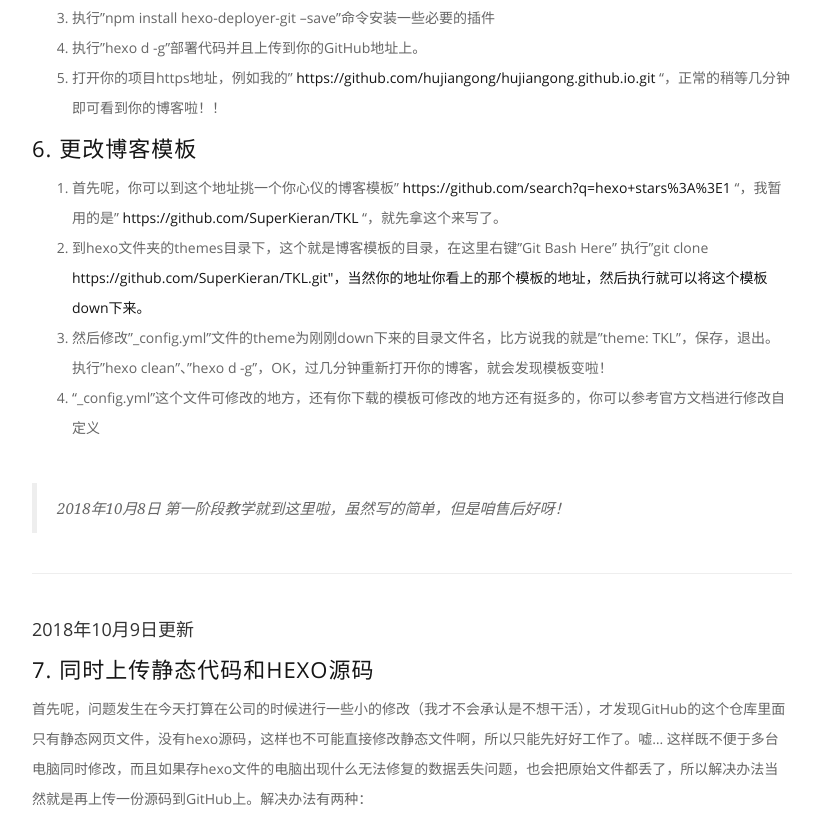
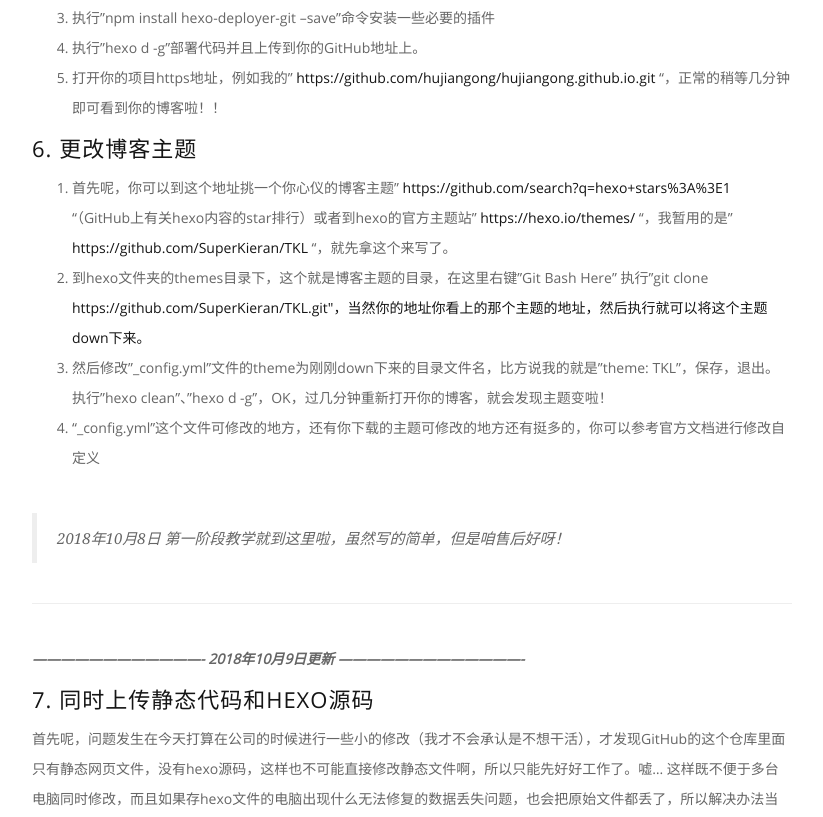
Before and after one commit to hujiangong/hujiangong.github.io, a plain HTML site: page 2018/10/08/To汪仔的个人博客搭建指南/index.html in a window 1280 px wide. Shown: the part 1949-2766 px from the top of the page, without its empty margins (228-1051 px from the left). Drawn offline with Linux system fonts and the light colour scheme.

Commit message:
Site updated: 2018-10-09 23:49:03

```diff
--- a/2018/10/08/To汪仔的个人博客搭建指南/index.html
+++ b/2018/10/08/To汪仔的个人博客搭建指南/index.html
@@ -211,20 +211,21 @@
 <li>执行”hexo d -g”部署代码并且上传到你的GitHub地址上。</li>
 <li>打开你的项目https地址，例如我的” <a href="https://github.com/hujiangong/hujiangong.github.io.git" target="_blank" rel="noopener">https://github.com/hujiangong/hujiangong.github.io.git</a> “，正常的稍等几分钟即可看到你的博客啦！！</li>
 </ol>
-<h2 id="6-更改博客模板"><a href="#6-更改博客模板" class="headerlink" title="6. 更改博客模板"></a>6. 更改博客模板</h2><ol>
-<li>首先呢，你可以到这个地址挑一个你心仪的博客模板” <a href="https://github.com/search?q=hexo+stars%3A%3E1" target="_blank" rel="noopener">https://github.com/search?q=hexo+stars%3A%3E1</a> “，我暂用的是” <a href="https://github.com/SuperKieran/TKL" target="_blank" rel="noopener">https://github.com/SuperKieran/TKL</a> “，就先拿这个来写了。</li>
-<li>到hexo文件夹的themes目录下，这个就是博客模板的目录，在这里右键”Git Bash Here” 执行”git clone <a href="https://github.com/SuperKieran/TKL.git&quot;，当然你的地址你看上的那个模板的地址，然后执行就可以将这个模板down下来。" target="_blank" rel="noopener">https://github.com/SuperKieran/TKL.git&quot;，当然你的地址你看上的那个模板的地址，然后执行就可以将这个模板down下来。</a></li>
-<li>然后修改”_config.yml”文件的theme为刚刚down下来的目录文件名，比方说我的就是”theme: TKL”，保存，退出。执行”hexo clean”、”hexo d -g”，OK，过几分钟重新打开你的博客，就会发现模板变啦！</li>
-<li>“_config.yml”这个文件可修改的地方，还有你下载的模板可修改的地方还有挺多的，你可以参考官方文档进行修改自定义</li>
+<h2 id="6-更改博客主题"><a href="#6-更改博客主题" class="headerlink" title="6. 更改博客主题"></a>6. 更改博客主题</h2><ol>
+<li>首先呢，你可以到这个地址挑一个你心仪的博客主题” <a href="https://github.com/search?q=hexo+stars%3A%3E1" target="_blank" rel="noopener">https://github.com/search?q=hexo+stars%3A%3E1</a> “（GitHub上有关hexo内容的star排行）或者到hexo的官方主题站” <a href="https://hexo.io/themes/" target="_blank" rel="noopener">https://hexo.io/themes/</a> “，我暂用的是” <a href="https://github.com/SuperKieran/TKL" target="_blank" rel="noopener">https://github.com/SuperKieran/TKL</a> “，就先拿这个来写了。</li>
+<li>到hexo文件夹的themes目录下，这个就是博客主题的目录，在这里右键”Git Bash Here” 执行”git clone <a href="https://github.com/SuperKieran/TKL.git&quot;，当然你的地址你看上的那个主题的地址，然后执行就可以将这个主题down下来。" target="_blank" rel="noopener">https://github.com/SuperKieran/TKL.git&quot;，当然你的地址你看上的那个主题的地址，然后执行就可以将这个主题down下来。</a></li>
+<li>然后修改”_config.yml”文件的theme为刚刚down下来的目录文件名，比方说我的就是”theme: TKL”，保存，退出。执行”hexo clean”、”hexo d -g”，OK，过几分钟重新打开你的博客，就会发现主题变啦！</li>
+<li>“_config.yml”这个文件可修改的地方，还有你下载的主题可修改的地方还有挺多的，你可以参考官方文档进行修改自定义</li>
 </ol>
 <blockquote>
 <p>2018年10月8日 第一阶段教学就到这里啦，虽然写的简单，但是咱售后好呀！</p>
 </blockquote>
 <hr>
-<h4 id="2018年10月9日更新"><a href="#2018年10月9日更新" class="headerlink" title="2018年10月9日更新"></a>2018年10月9日更新</h4><h2 id="7-同时上传静态代码和hexo源码"><a href="#7-同时上传静态代码和hexo源码" class="headerlink" title="7. 同时上传静态代码和hexo源码"></a>7. 同时上传静态代码和hexo源码</h2><p>首先呢，问题发生在今天打算在公司的时候进行一些小的修改（我才不会承认是不想干活），才发现GitHub的这个仓库里面只有静态网页文件，没有hexo源码，这样也不可能直接修改静态文件啊，所以只能先好好工作了。嘘… 这样既不便于多台电脑同时修改，而且如果存hexo文件的电脑出现什么无法修复的数据丢失问题，也会把原始文件都丢了，所以解决办法当然就是再上传一份源码到GitHub上。解决办法有两种：</p>
+<p><strong><em>————————————- 2018年10月9日更新 —————————————-</em></strong> </p>
+<h2 id="7-同时上传静态代码和hexo源码"><a href="#7-同时上传静态代码和hexo源码" class="headerlink" title="7. 同时上传静态代码和hexo源码"></a>7. 同时上传静态代码和hexo源码</h2><p>首先呢，问题发生在今天打算在公司的时候进行一些小的修改（我才不会承认是不想干活），才发现GitHub的这个仓库里面只有静态网页文件，没有hexo源码，这样也不可能直接修改静态文件啊，所以只能先好好工作了。嘘… 这样既不便于多台电脑同时修改，而且如果存hexo文件的电脑出现什么无法修复的数据丢失问题，也会把原始文件都丢了，所以解决办法当然就是再上传一份源码到GitHub上。解决办法有两种：</p>
 <h3 id="1-新建一个仓库"><a href="#1-新建一个仓库" class="headerlink" title="1.新建一个仓库"></a>1.新建一个仓库</h3><ol>
 <li>第一步不用说就是在GitHub新建一个仓库，我的就叫blog_source了。</li>
-<li>然后将你下载的hexo文件夹下themes目录的博客模板文件夹中的.git文件夹删除。比方说目前用的是TKL模板，在我的themes/TKL/.git这个文件夹删除。因为我们需要把hexo文件夹里面的内容当做一个git文件上传到GitHub库中。git的正常运作是通过.git文件夹中的内容进行更新。TKL文件中的.git目录说明TKL文件中的内容本身就是一个git仓库（我们是从GitHub上直接clone下来的，方便以后博客模板更新以后，我们也可以同步更新），有自己的版本，如果你将它的母目录也当做git仓库去操作就会产生冲突。一种解决办法是把它当做git的子模块处理，但是比较麻烦，暂先直接当做普通文件夹处理，模板以后的更新另想它法。</li>
+<li>然后将你下载的hexo文件夹下themes目录的博客主题文件夹中的.git文件夹删除。比方说目前用的是TKL主题，在我的themes/TKL/.git这个文件夹删除。因为我们需要把hexo文件夹里面的内容当做一个git文件上传到GitHub库中。git的正常运作是通过.git文件夹中的内容进行更新。TKL文件中的.git目录说明TKL文件中的内容本身就是一个git仓库（我们是从GitHub上直接clone下来的，方便以后博客主题更新以后，我们也可以同步更新），有自己的版本，如果你将它的母目录也当做git仓库去操作就会产生冲突。一种解决办法是把它当做git的子模块处理，但是比较麻烦，暂先直接当做普通文件夹处理，主题以后的更新另想它法。</li>
 <li><p>在hexo文件夹中右键git bash here，然后执行</p>
 <figure class="highlight plain"><table><tr><td class="gutter"><pre><span class="line">1</span><br><span class="line">2</span><br><span class="line">3</span><br><span class="line">4</span><br><span class="line">5</span><br></pre></td><td class="code"><pre><span class="line">git init 														## 将hexo文件夹初始化成git文件夹</span><br><span class="line">git add . 														## 新增所有文件</span><br><span class="line">git commit -m &quot;first commit&quot;									## commit add 操作</span><br><span class="line">git remote add origin git@github.com:hujiangong/blog_source.git	## 将本地库和GitHub库关联</span><br><span class="line">git push -u origin master										## push 本地origin分支的内容到远程master分支，首次需要使用-u参数，以后的更新只需要git push origin master即可</span><br></pre></td></tr></table></figure>
 </li>
```
